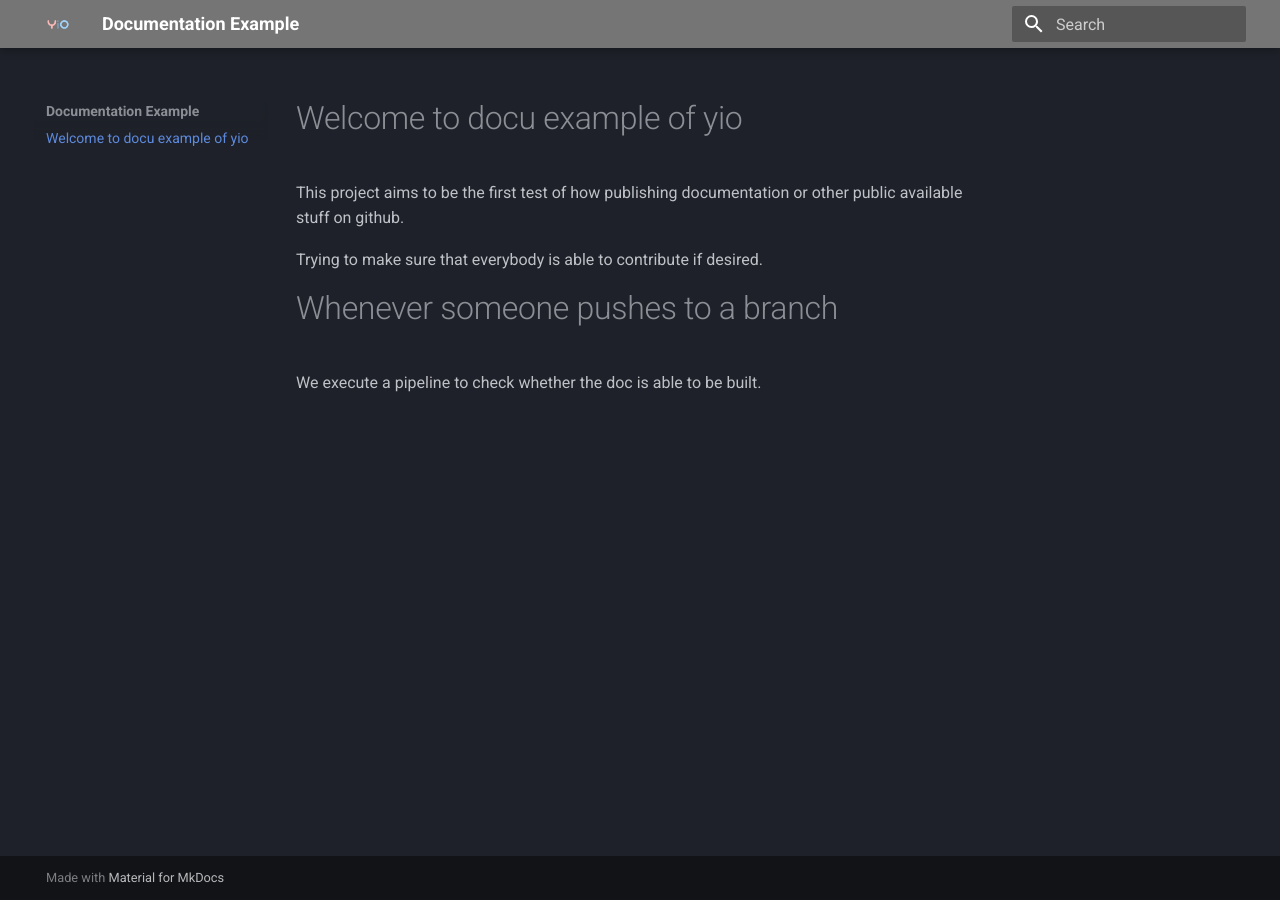
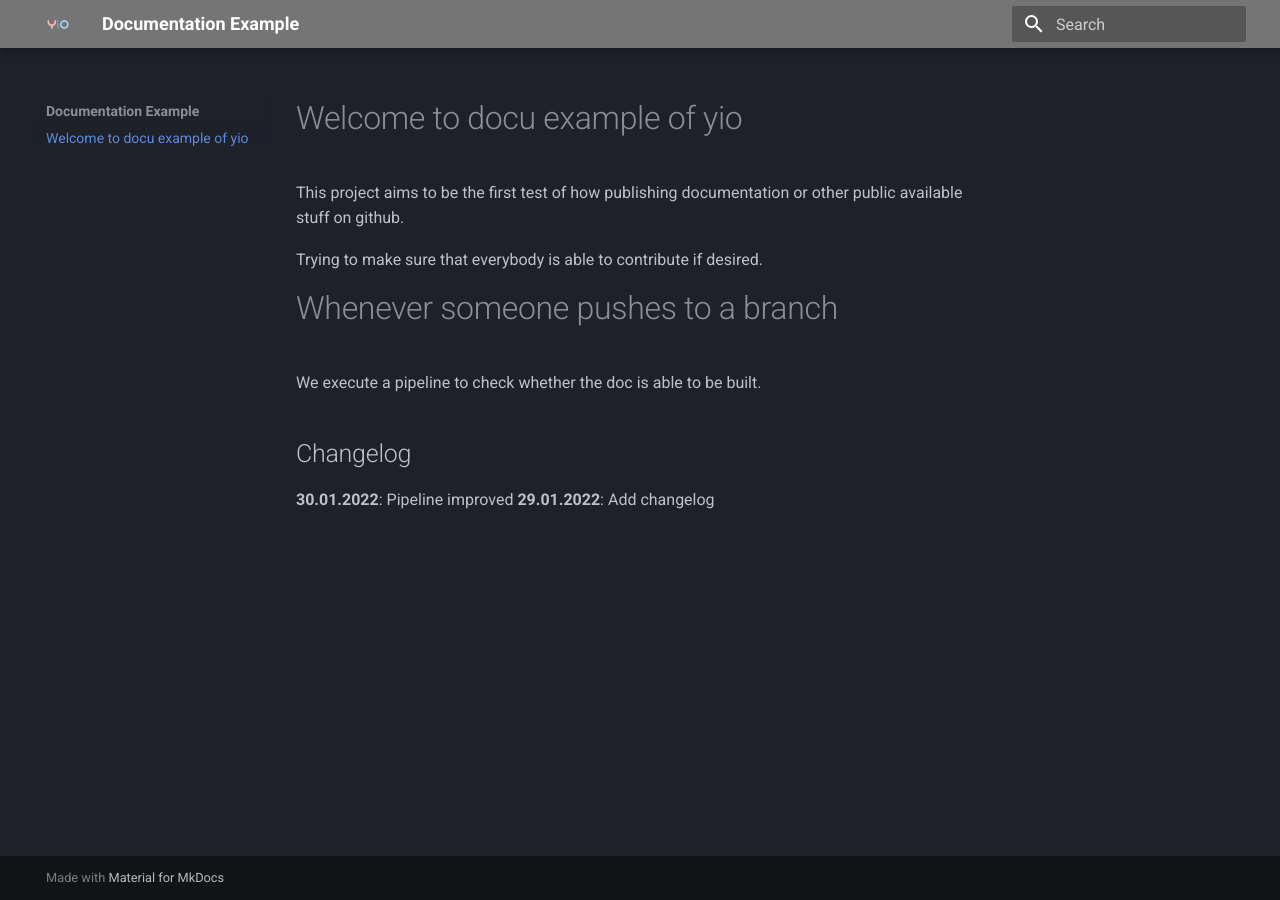
Before and after one commit to yiogmbh/docs-example, an MkDocs documentation site: the page built from docs/index.md, in a window 1280 px wide. Built offline with MkDocs 1.6.1 and Material for MkDocs 9.7.7, drawn with Linux system fonts in a browser that asks for light colours.

```diff
--- a/docs/index.md
+++ b/docs/index.md
@@ -10,3 +10,8 @@ if desired.
 
 We execute a pipeline to check whether the doc is able to be
 built.
+
+## Changelog
+
+ **30.01.2022**: Pipeline improved
+ **29.01.2022**: Add changelog
```
Also changed, not shown: README.md (+5 -1 lines).
